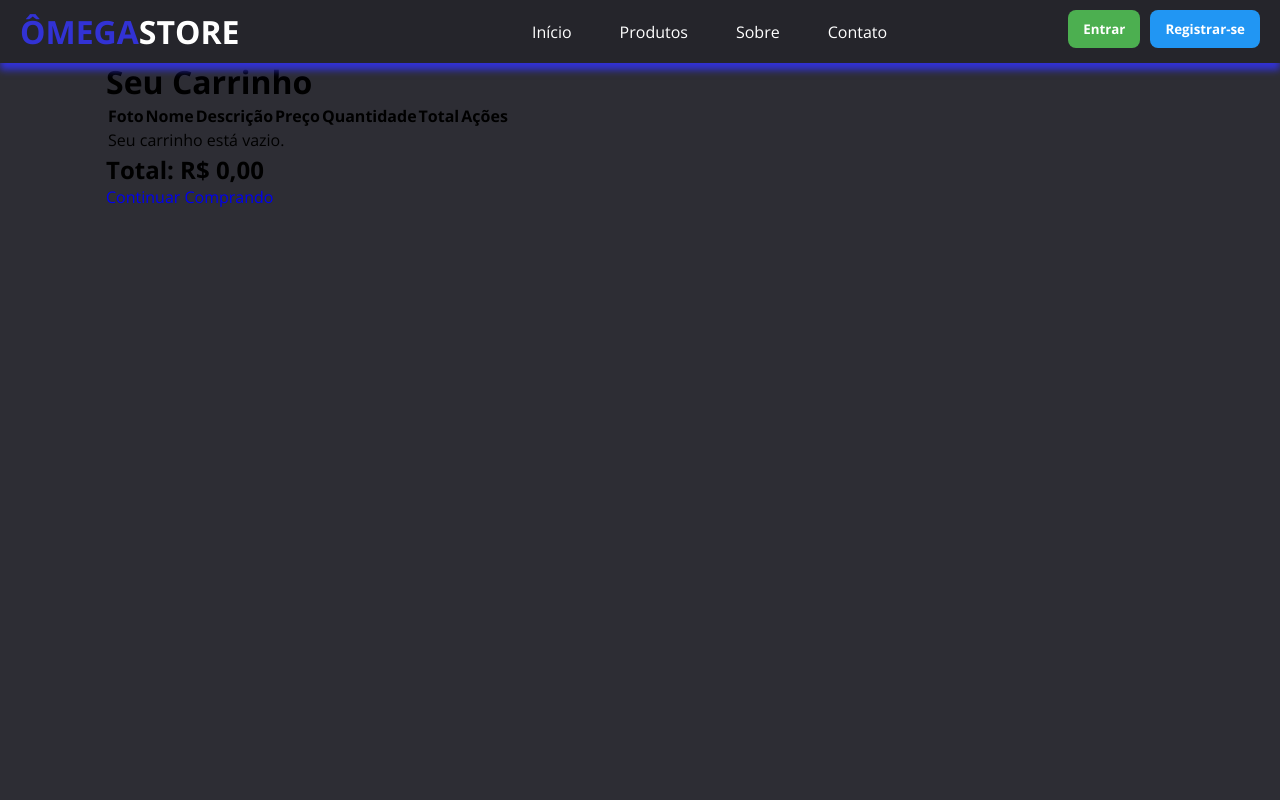
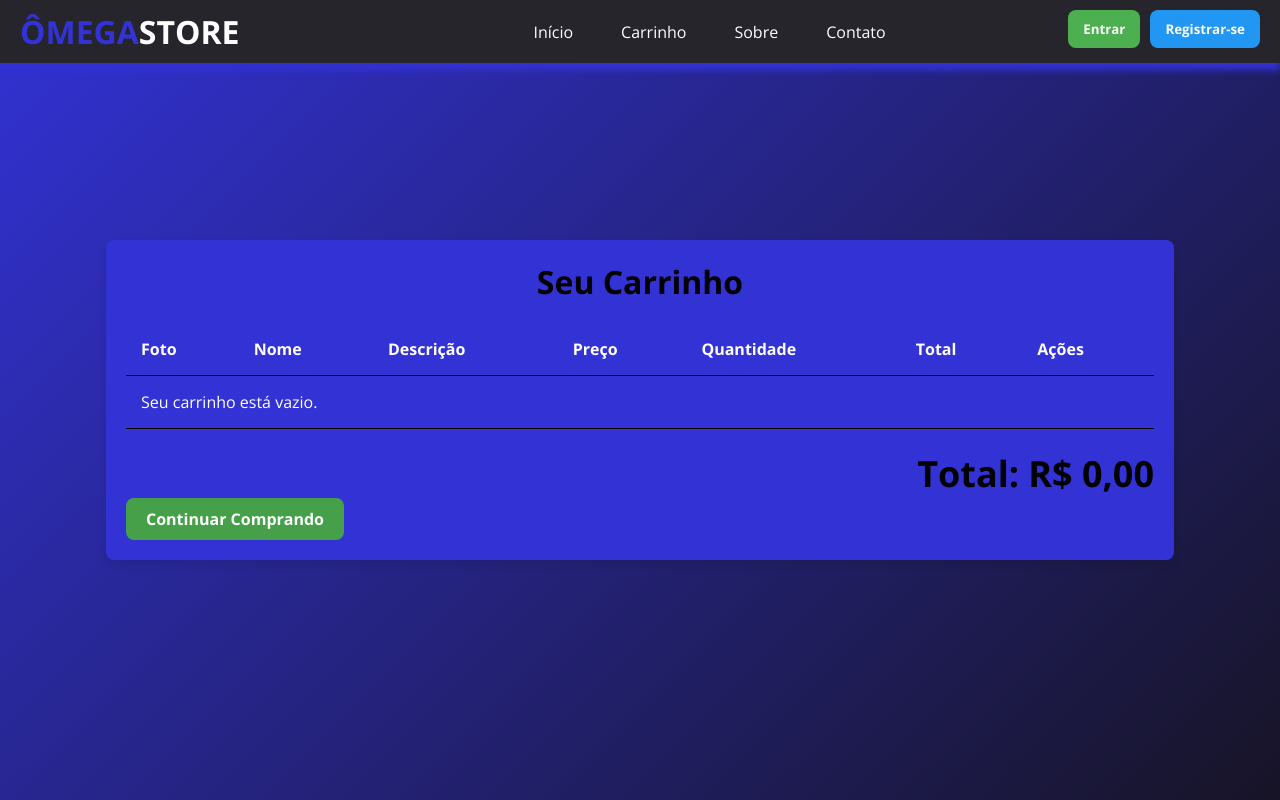
Before and after one commit to Joelsonsmendonca/e-commerce, a PHP site: page /e-commerce/?url=carrinho in a window 1280 px wide. Run offline with PHP 8.4, Linux system fonts and the light colour scheme.

Commit message:
Versão final

```diff
--- a/index.php
+++ b/index.php
@@ -52,7 +52,7 @@ if (isset($_GET['url'])) {
                         <nav>
                             <ul>
                                 <li><a href="/e-commerce">Início</a></li>
-                                <li><a href="../e-commerce/?url=carrinho">Produtos</a></li>
+                                <li><a href="../e-commerce/?url=carrinho">Carrinho</a></li>
                                 <li><a href="#">Sobre</a></li>
                                 <li><a href="#">Contato</a></li>
                             </ul>
@@ -104,7 +104,8 @@ if (isset($_GET['url'])) {
         }
     }
     ?>
-    <?php if ($currentUrl == '/e-commerce/' || $currentUrl == "http://localhost/e-commerce/?url=cadastro"): ?>
+
+<?php if ($currentUrl == '/e-commerce/' || $currentUrl == "http://localhost/e-commerce/?url=cadastro"): ?>
 
     <section class="shop container">
         <?php if ($currentUrl == '/e-commerce/' || $currentUrl == "$pasta_raiz"): ?>
--- a/pages/cadastrar-produto.php
+++ b/pages/cadastrar-produto.php
@@ -85,7 +85,6 @@ if (isset($_POST['acao'])) {
         </div>
         <br/>
 
-        <button name="acao" class="btn btn-primary w-100 py-2" type="submit">Cadastrar</button>
-        <br/>
+        <button name="acao" class="btn btn-cadastrar-produto w-100 py-2" type="submit">Cadastrar</button>        <br/>
     </form>
 </div>
--- a/pages/carrinho.php
+++ b/pages/carrinho.php
@@ -25,10 +25,13 @@ if (isset($_POST['update_quantidade'])) {
 
 <!DOCTYPE html>
 <html lang="pt">
+<head>
+    <link rel="stylesheet" href="path/to/index.css">
+</head>
 <body>
-<div class="container mt-5">
-    <h1>Seu Carrinho</h1>
-    <table class="table table-striped">
+<div class="container carrinho-container">
+    <h1 class="carrinho-titulo">Seu Carrinho</h1>
+    <table class="table table-striped carrinho-table">
         <thead>
         <tr>
             <th>Foto</th>
@@ -43,9 +46,9 @@ if (isset($_POST['update_quantidade'])) {
         <tbody>
         <?php if (count($carrinho) > 0): ?>
             <?php foreach ($carrinho as $produto_id => $produto): ?>
-                <?php if (is_array($produto)): ?> <!-- Verifica se $produto é um array -->
+                <?php if (is_array($produto)): ?>
                     <tr>
-                        <td><img src="<?php echo htmlspecialchars($produto['foto']); ?>" style="width: 100px;"></td>
+                        <td><img src="<?php echo htmlspecialchars($produto['foto']); ?>" class="img-fluid"></td>
                         <td><?php echo htmlspecialchars($produto['nome-produto']); ?></td>
                         <td><?php echo htmlspecialchars($produto['descricao-produto']); ?></td>
                         <td>R$ <?php echo number_format($produto['preco'], 2, ',', '.'); ?></td>
@@ -53,8 +56,7 @@ if (isset($_POST['update_quantidade'])) {
                             <form method="POST" style="display: inline;">
                                 <input type="hidden" name="produto_id" value="<?php echo $produto_id; ?>">
                                 <input type="number" name="quantidade" value="<?php echo $produto['quantidade']; ?>" min="0" step="1" class="form-control" style="width: 80px; display: inline;">
-                                <button type="submit" name="update_quantidade" class="btn btn-primary btn-sm">Atualizar</button>
-                            </form>
+                                <button type="submit" name="update_quantidade" class="btn btn-atualizar btn-sm">Atualizar</button>                            </form>
                         </td>
                         <td>R$ <?php echo number_format($produto['preco'] * $produto['quantidade'], 2, ',', '.'); ?></td>
                         <td>
@@ -82,16 +84,10 @@ if (isset($_POST['update_quantidade'])) {
         }
     }
     ?>
-    <div class="container mt-5">
+    <div class="carrinho-total">
         <h2>Total: R$ <?php echo number_format($total, 2, ',', '.'); ?></h2>
     </div>
-    <a href="/e-commerce/index.php" class="btn btn-primary">Continuar Comprando</a>
+    <a href="/e-commerce/" class="carrinho-btn">Continuar Comprando</a>
 </div>
 </body>
 </html>
-
-<style>
-    body {
-        padding-top: 60px;
-    }
-</style>
--- a/pages/css/index.css
+++ b/pages/css/index.css
@@ -28,7 +28,6 @@ img {
     max-width: 1068px;
     margin: auto;
     width: 100%;
-    flex: 1;
 }
 
 section {
@@ -42,7 +41,9 @@ body, html {
     display: flex;
     flex-direction: column; /* Organiza o layout em coluna */
     font-family: 'Open Sans', sans-serif;
-    background-color: #2d2d34; /* Cor de fundo */
+    background: linear-gradient(135deg, #3232d5, #171427);
+    color: #fff;
+
 }
 
 
@@ -85,6 +86,167 @@ nav ul {
     display: flex;
     list-style: none;
     align-items: center;
+}
+.carrinho-container {
+    padding: 20px;
+    background-color: #3232d5;
+    border-radius: 8px;
+    box-shadow: 0px 4px 8px rgba(0, 0, 0, 0.1);
+}
+
+.carrinho-titulo {
+    font-size: 2rem;
+    font-weight: bold;
+    margin-bottom: 20px;
+    text-align: center;
+    color: #000000;
+}
+
+.carrinho-table {
+    width: 100%;
+    color: white;
+    border-collapse: collapse;
+}
+.btn-primary {
+    background-color: var(--main-color);
+    border: none;
+    transition: background-color 0.3s ease, transform 0.3s ease;
+}
+
+.btn-primary:hover {
+    background-color: #4545e8;
+    transform: scale(1.05);
+}
+
+.btn-secondary {
+    background-color: #25252b;
+    color: #fff;
+    border: none;
+    transition: background-color 0.3s ease, transform 0.3s ease;
+}
+
+.btn-secondary:hover {
+    background-color: #3a3a42;
+    transform: scale(1.05);
+}
+
+.produto-container {
+    display: flex;
+    justify-content: center;
+    align-items: center;
+    margin-top: 3rem;
+    padding: 1rem;
+}
+
+/* Estilo do botão Cadastrar Produto */
+.btn-cadastrar-produto {
+    background-color: #4caf50; /* Cor de fundo verde */
+    color: #fff; /* Texto branco */
+    border: none; /* Remove a borda */
+    padding: 10px 20px; /* Adiciona padding */
+    font-size: 1rem; /* Tamanho da fonte */
+    font-weight: bold; /* Texto em negrito */
+    border-radius: 8px; /* Bordas arredondadas */
+    cursor: pointer; /* Cursor de ponteiro */
+    transition: background-color 0.3s ease, transform 0.2s ease; /* Transição suave */
+}
+
+.btn-cadastrar-produto:hover {
+    background-color: #45a049; /* Cor de fundo mais escura no hover */
+    transform: scale(1.05); /* Leve aumento no hover */
+}
+
+.produto-card {
+    display: flex;
+    flex-direction: column;
+    max-width: 500px;
+    background: rgba(36, 34, 34, 0.9);
+    border-radius: 12px;
+    overflow: hidden;
+    box-shadow: 0 6px 12px rgba(0, 0, 0, 0.7);
+    transition: transform 0.3s ease, box-shadow 0.3s ease;
+}
+
+.produto-card:hover {
+    transform: scale(1.02);
+    box-shadow: 0 8px 16px rgba(0, 0, 0, 0.8);
+}
+
+/* Estilo do botão Atualizar */
+.btn-atualizar {
+    background-color: #ff9800; /* Cor de fundo laranja */
+    color: #fff; /* Texto branco */
+    border: none; /* Remove a borda */
+    padding: 5px 10px; /* Reduz o padding */
+    font-size: 0.875rem; /* Reduz o tamanho da fonte */
+    font-weight: bold; /* Texto em negrito */
+    border-radius: 8px; /* Bordas arredondadas */
+    cursor: pointer; /* Cursor de ponteiro */
+    transition: background-color 0.3s ease, transform 0.2s ease; /* Transição suave */
+}
+
+.btn-atualizar:hover {
+    background-color: #e68900; /* Cor de fundo mais escura no hover */
+    transform: scale(1.05); /* Leve aumento no hover */
+}
+
+.carrinho-table th, .carrinho-table td {
+    padding: 15px;
+    text-align: left;
+    border-bottom: 1px solid #000000;
+}
+
+.carrinho-table th {
+    background-color: #3232d5;
+    font-weight: bold;
+}
+
+.carrinho-table img {
+    width: 100px;
+    border-radius: 8px;
+    color: #000000;
+}
+
+.carrinho-total {
+    font-size: 1.5rem;
+    font-weight: bold;
+    text-align: right;
+    margin-top: 20px;
+    color: #000000;
+}
+.btn-danger {
+     background-color: #f44336; /* Red color */
+     color: #fff; /* White text */
+     border: none; /* Remove border */
+     padding: 10px 20px; /* Add padding */
+     font-size: 1rem; /* Font size */
+     font-weight: bold; /* Bold text */
+     border-radius: 8px; /* Rounded corners */
+     cursor: pointer; /* Pointer cursor */
+     transition: background-color 0.3s ease, transform 0.2s ease; /* Smooth transition */
+ }
+
+.btn-danger:hover {
+    background-color: #d32f2f; /* Darker red on hover */
+    transform: scale(1.05); /* Slightly enlarge on hover */
+}
+
+.carrinho-btn {
+    display: inline-block;
+    padding: 10px 20px;
+    font-size: 1rem;
+    font-weight: bold;
+    color: #ffffff;
+    background-color: #45a049;
+    border: none;
+    border-radius: 8px;
+    cursor: pointer;
+    text-decoration: none;
+    transition: background-color 0.3s ease;
+}
+
+.carrinho-btn:hover {
+    background-color: #45a049;
 }
 
 nav ul li {
@@ -185,6 +347,65 @@ header {
     text-align: center;
     margin-bottom: 1.5rem;
 }
+.card {
+    background-color: rgba(36, 34, 34, 0.95); /* Fundo elegante */
+    border: none;
+    border-radius: 12px;
+    box-shadow: 0 4px 8px rgba(0, 0, 0, 0.5);
+    overflow: hidden; /* Garante que os elementos internos não saiam do card */
+    margin-top: 20px;
+}
+
+.produto-img {
+    border-top-left-radius: 12px;
+    border-bottom-left-radius: 12px;
+    object-fit: cover;
+    max-height: 300px;
+}
+
+.card-body {
+    color: #fff;
+}
+
+.card-text {
+    color: #ddd;
+    font-size: 1rem;
+}
+
+.btn-primary {
+    background-color: var(--main-color);
+    border: none;
+    transition: background-color 0.3s ease;
+}
+
+.btn-primary:hover {
+    background-color: #4545e8;
+}
+
+.btn-secondary {
+    background-color: #25252b;
+    color: #fff;
+    border: none;
+    transition: background-color 0.3s ease;
+}
+
+.btn-secondary:hover {
+    background-color: #3a3a42;
+}
+
+.preco {
+    font-size: 1.5rem;
+    font-weight: bold;
+    color: #f5f5f5;
+    margin-top: 10px;
+}
+
+.d-flex {
+    display: flex;
+    gap: 10px;
+    margin-top: 20px;
+}
+
 
 .shop {
     margin-top: 2rem;
```
Also changed, not shown: pages/produto.php (+12 -21 lines).
